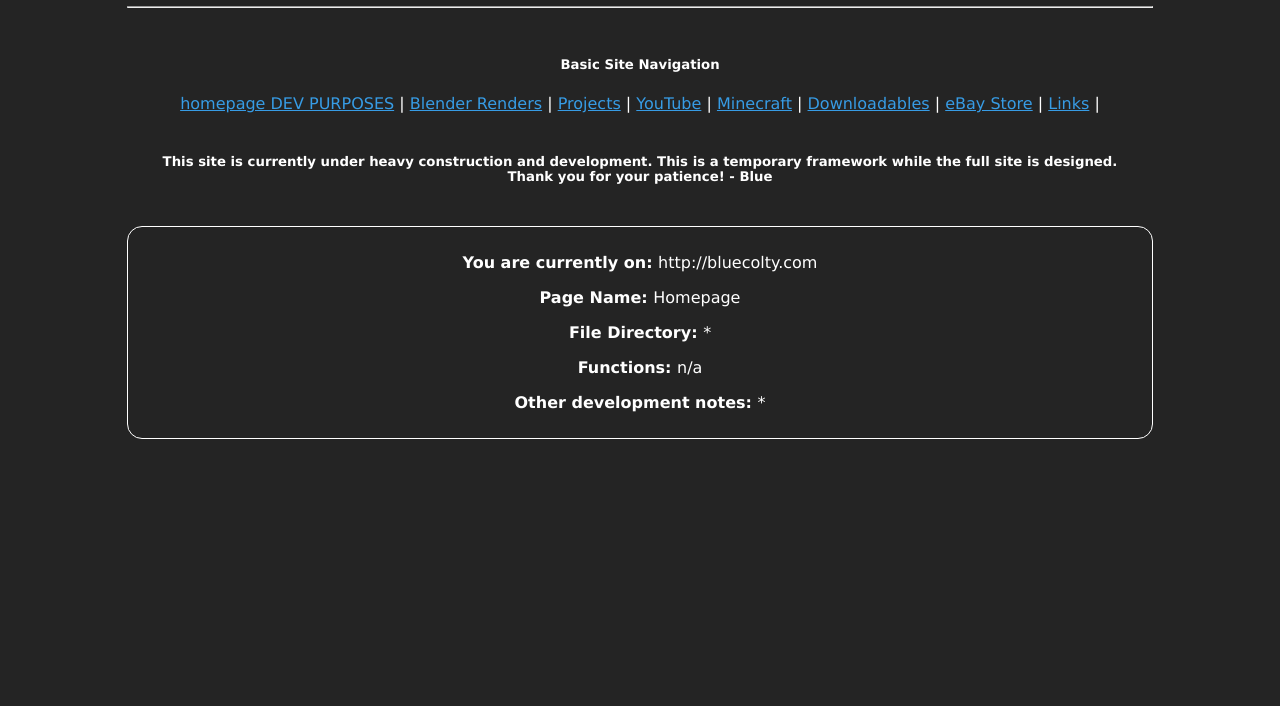
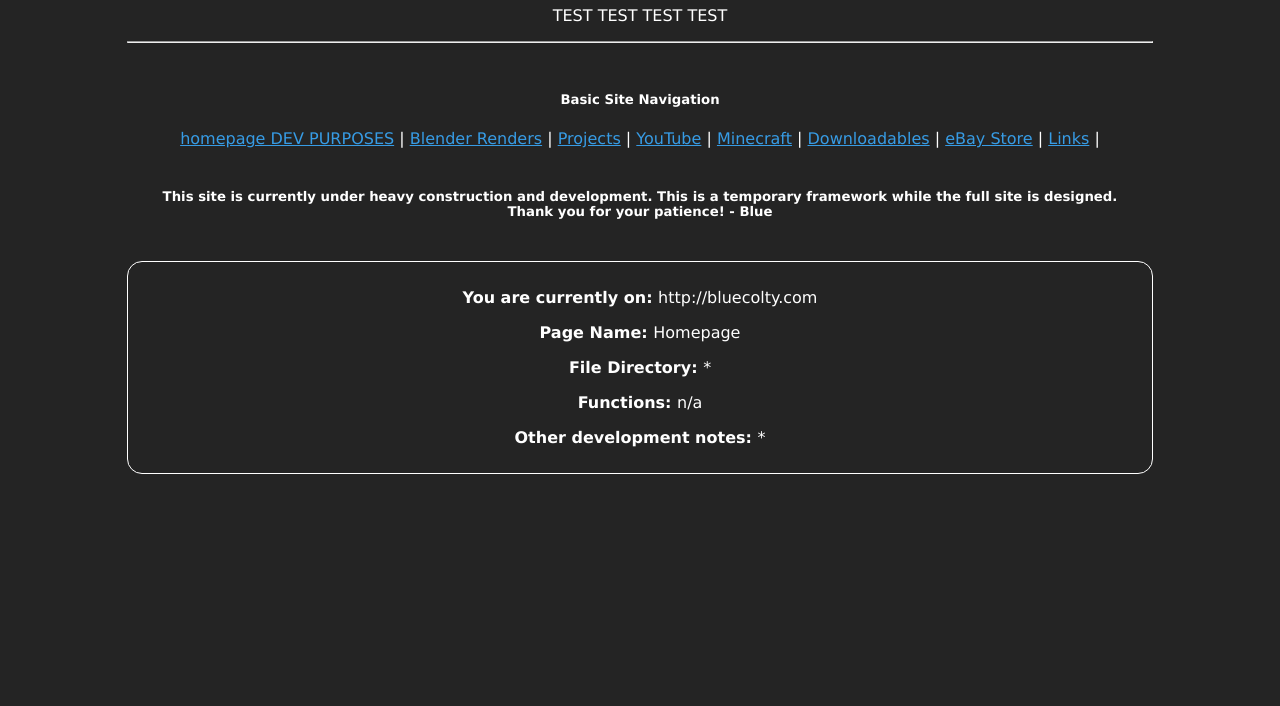
Before and after one commit to Bluecolty/bluecolty-website, a plain HTML site: page index.html in a window 1280 px wide. Shown: the part 94-800 px from the top of the page. Drawn offline with Linux system fonts and the light colour scheme.

Commit message:
push test from desktop

```diff
--- a/index.html
+++ b/index.html
@@ -41,6 +41,8 @@
         <br>
         <h1>Welcome to bluecolty.com</h1>
 
+        <p>TEST TEST TEST TEST</p>
+
         <hr>
 
         <br>
```
